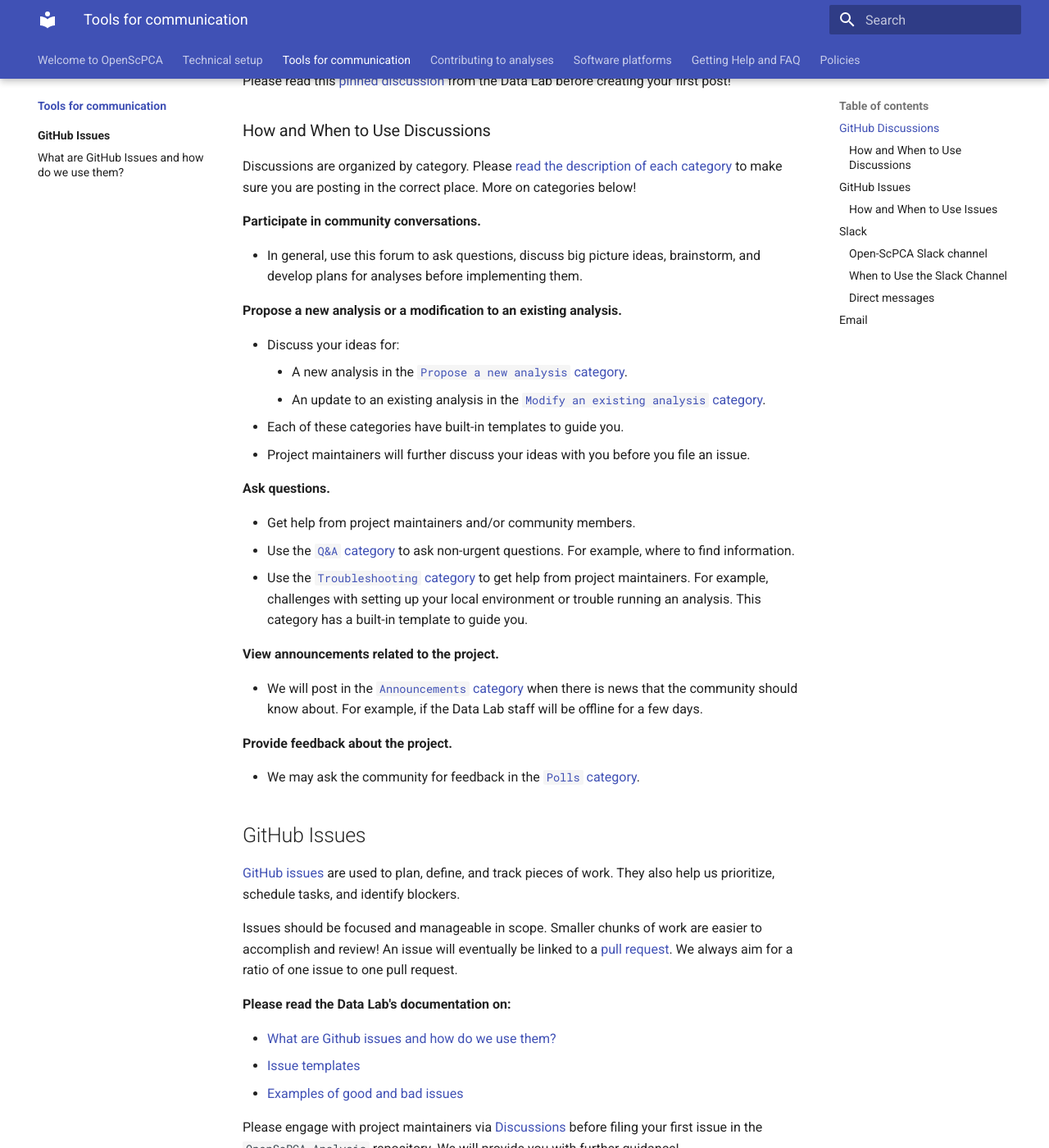
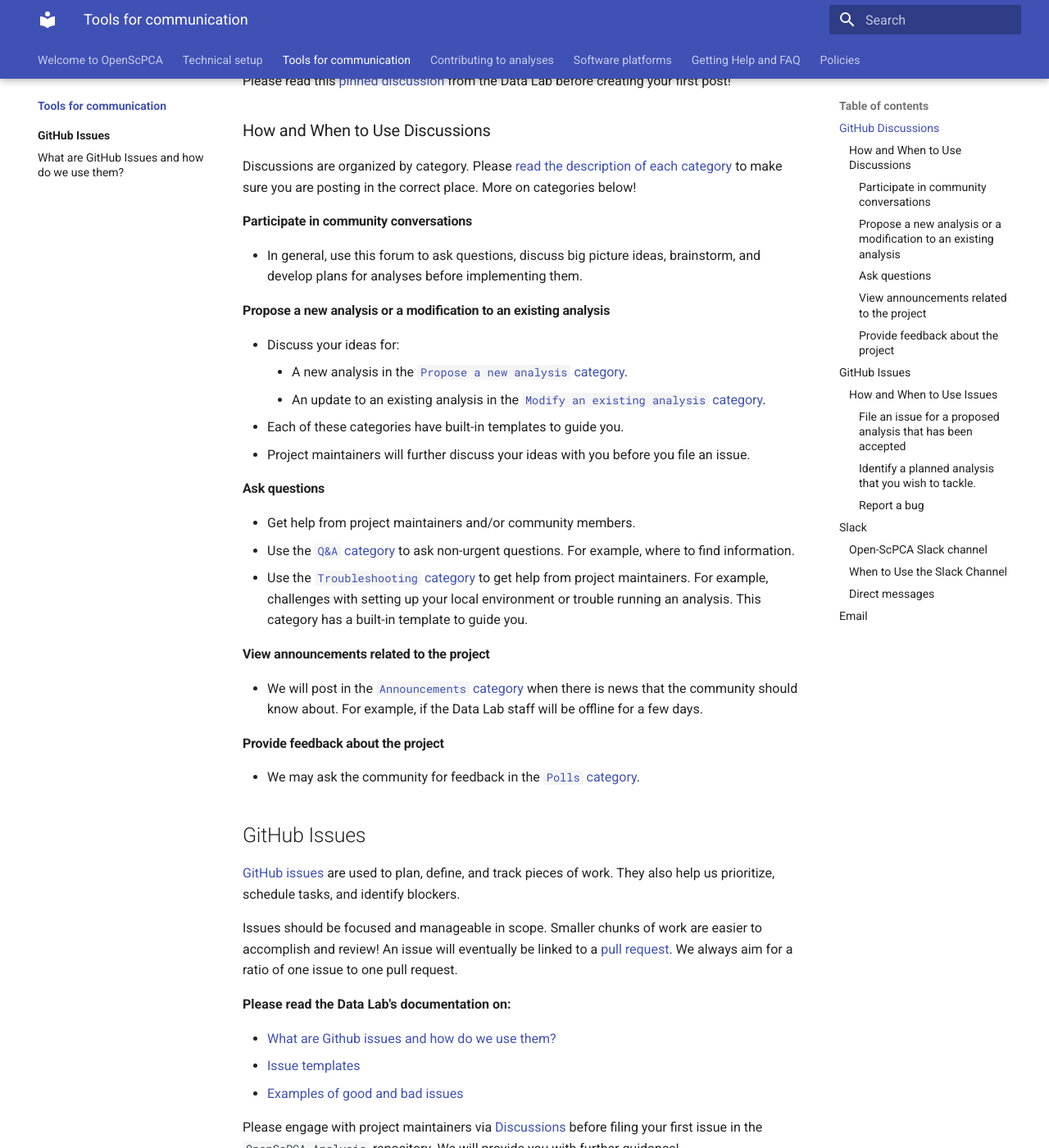
Before and after one commit to AlexsLemonade/OpenScPCA-analysis, an MkDocs documentation site: the page built from docs/communications-tools/index.md, in a window 1280 px wide and 1400 px high, scrolled down 485 px. Shown: the whole window at 82% size. Built offline with MkDocs 1.6.1 and Material for MkDocs 9.7.7, drawn with Linux system fonts in a browser that asks for light colours; some of the changed text lies outside the part shown.

Commit message:
Use H4 to facilitate linking

```diff
--- a/docs/communications-tools/index.md
+++ b/docs/communications-tools/index.md
@@ -19,11 +19,11 @@
 Please [read the description of each category](https://github.com/AlexsLemonade/OpenScPCA-analysis/discussions/new/choose) to make sure you are posting in the correct place.
 More on categories below!
 
-**Participate in community conversations.**
+#### Participate in community conversations
 
 * In general, use this forum to ask questions, discuss big picture ideas, brainstorm, and develop plans for analyses before implementing them.
 
-**Propose a new analysis or a modification to an existing analysis.**
+#### Propose a new analysis or a modification to an existing analysis
 
 * Discuss your ideas for:
 	* A new analysis in the [`Propose a new analysis` category](https://github.com/AlexsLemonade/OpenScPCA-analysis/discussions/categories/propose-a-new-analysis).
@@ -31,17 +31,17 @@
 * Each of these categories have built-in templates to guide you.
 * Project maintainers will further discuss your ideas with you before you file an issue.
 
-**Ask questions.**
+#### Ask questions
 
 * Get help from project maintainers and/or community members.
 * Use the [`Q&A` category](https://github.com/AlexsLemonade/OpenScPCA-analysis/discussions/categories/q-a) to ask non-urgent questions. For example, where to find information.
 * Use the [`Troubleshooting` category](https://github.com/AlexsLemonade/OpenScPCA-analysis/discussions/categories/troubleshooting) to get help from project maintainers. For example, challenges with setting up your local environment or trouble running an analysis. This category has a built-in template to guide you.
 
-**View announcements related to the project.**
+#### View announcements related to the project
 
 * We will post in the [`Announcements` category](https://github.com/AlexsLemonade/OpenScPCA-analysis/discussions/categories/announcements) when there is news that the community should know about. For example, if the Data Lab staff will be offline for a few days.
 
-**Provide feedback about the project.**
+#### Provide feedback about the project
 
 * We may ask the community for feedback in the [`Polls` category](https://github.com/AlexsLemonade/OpenScPCA-analysis/discussions/categories/polls).
 
@@ -66,17 +66,17 @@
 
 ### How and When to Use Issues
 
-**File an issue for a proposed analysis that has been accepted.**
+#### File an issue for a proposed analysis that has been accepted
 
 * *After* you have proposed an analysis on the discussions forum and it has been accepted by project maintainers, then you can file an issue.
 * The ideal issue will describe the scope and scientific goals of the analysis, the planned methods to address the scientific goals, and a proposed timeline for the analysis.
 
-**Identify a planned analysis that you wish to tackle.**
+#### Identify a planned analysis that you wish to tackle.
 
 * There are existing issues for planned analyses that others may not be working on yet.
 * If you would like to take on a planned analysis, you can comment on the issue to note your interest and ask any clarifying questions. Propose a solution for project maintainers to review and discuss further.
 
-**Report a bug.**
+#### Report a bug
 
 * If you encounter a bug, please file an issue using the `Bug Report` issue template to help us make improvements!
 * Provide a clear and detailed description of the problem.
@@ -124,7 +124,7 @@
 You can email [report@ccdatalab.org](mailto:report@ccdatalab.org) with queries related to administration.
 
 You can email us to:
-- Report security issues
+- [Report security issues](https://github.com/AlexsLemonade/OpenScPCA-analysis/blob/main/SECURITY.md)
 - Make a non-anonymous code of conduct violation report
 - Copyright violations
 - Other such administration related items
```
